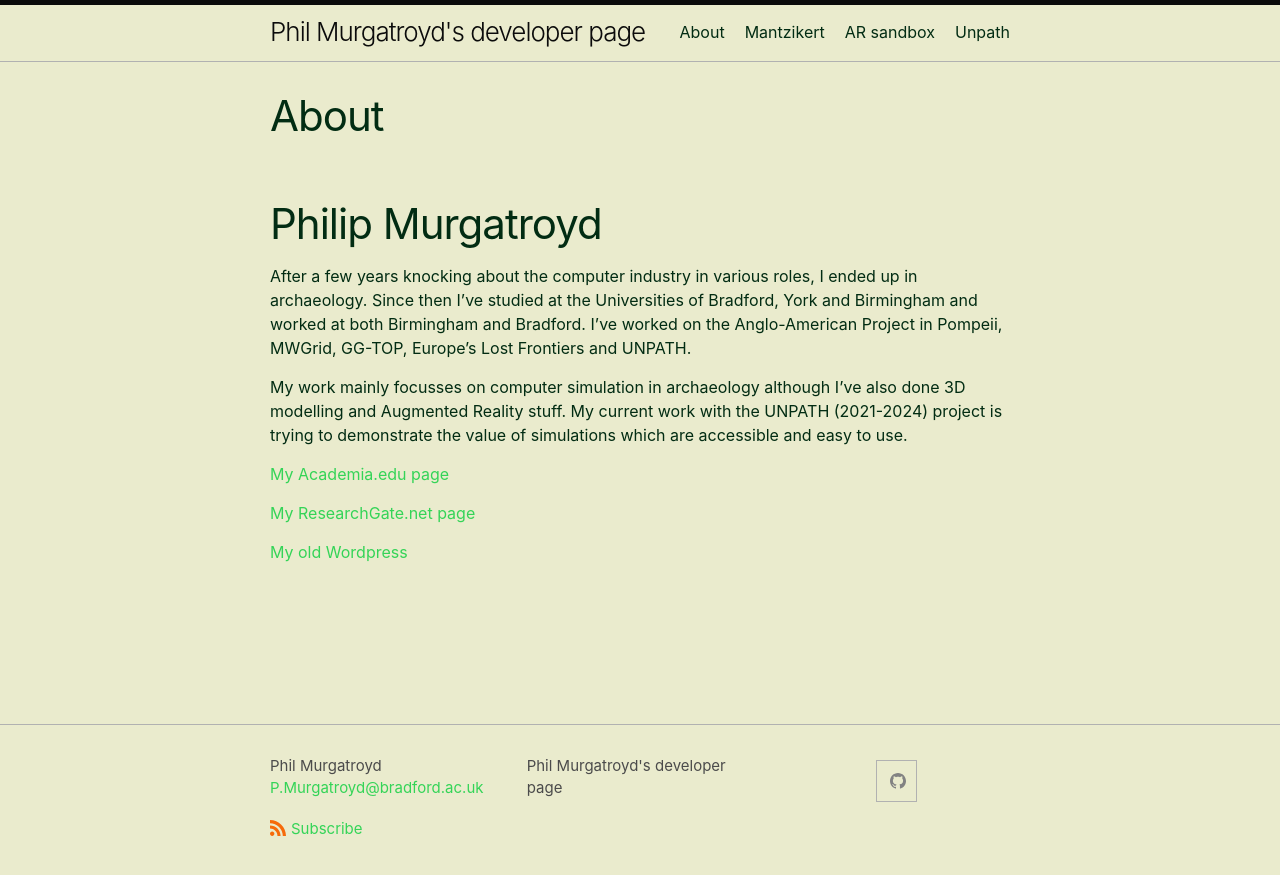
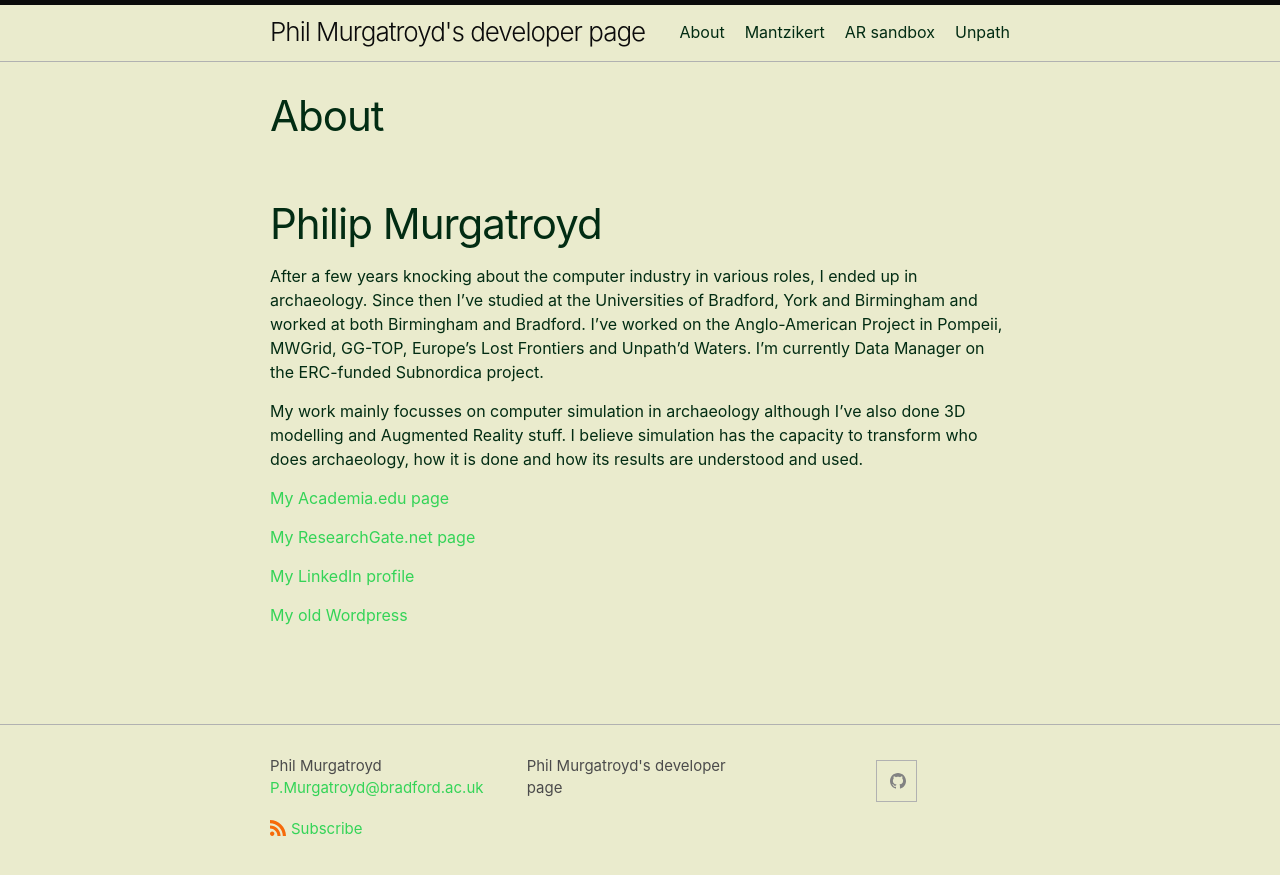
Before and after one commit to ELFdev001/ELFdev001.github.io, a Jekyll site: the page built from about.markdown, in a window 1280 px wide. Shown: the top 875 px of the page. Built offline with Jekyll 4.4.1, drawn with Linux system fonts in a browser that asks for light colours.

Commit message:
Added summary and updated some text

```diff
--- a/about.markdown
+++ b/about.markdown
@@ -5,12 +5,14 @@ permalink: /about/
 ---
 
 # Philip Murgatroyd
-After a few years knocking about the computer industry in various roles, I ended up in archaeology. Since then I've studied at the Universities of Bradford, York and Birmingham and worked at both Birmingham and Bradford. I've worked on the Anglo-American Project in Pompeii, MWGrid, GG-TOP, Europe's Lost Frontiers and UNPATH.
+After a few years knocking about the computer industry in various roles, I ended up in archaeology. Since then I've studied at the Universities of Bradford, York and Birmingham and worked at both Birmingham and Bradford. I've worked on the Anglo-American Project in Pompeii, MWGrid, GG-TOP, Europe's Lost Frontiers and Unpath'd Waters. I'm currently Data Manager on the ERC-funded Subnordica project.
 
-My work mainly focusses on computer simulation in archaeology although I've also done 3D modelling and Augmented Reality stuff. My current work with the UNPATH (2021-2024) project is trying to demonstrate the value of simulations which are accessible and easy to use.
+My work mainly focusses on computer simulation in archaeology although I've also done 3D modelling and Augmented Reality stuff. I believe simulation has the capacity to transform who does archaeology, how it is done and how its results are understood and used.
 
 [My Academia.edu page](https://bradford.academia.edu/PhilipMurgatroyd)
 
 [My ResearchGate.net page](https://www.researchgate.net/profile/Phil-Murgatroyd-2)
 
+[My LinkedIn profile](https://uk.linkedin.com/in/phil-murgatroyd-974155321)
+
 [My old Wordpress](https://archaeologyabm.wordpress.com/)
--- a/unpath.markdown
+++ b/unpath.markdown
@@ -5,6 +5,6 @@ permalink: /unpath/
 ---
 
 # Unpath'd Waters, Undream'd Shores
-[Unpath'd Waters](https://unpathdwaters.org.uk/) is an AHRC-funded 'Towards a National Collection' project. It aims to trial methods of connecting maritime heritage data sets. As part of this, I am working on creating a simulation of pre-inundation Doggerland. There is a version for use in the Unpath'd Waters roaming exhibition, with a further version which can be downloaded and used at home.
+[Unpath'd Waters](https://historicengland.org.uk/research/current/discover-and-understand/coastal-and-marine/unpathd-waters/) was an AHRC-funded 'Towards a National Collection' project. It was a pilot project, aimed at trialling methods of connecting maritime heritage data sets. As part of this, I worked on creating a simulation of pre-inundation Doggerland. There is a version for use in the Unpath'd Waters roaming exhibition, with a further version which can be downloaded and used at home.
 
-Both of these versions will be available on my [itch.io](https://zwack.itch.io/) page.
+Both of these versions are available on my [itch.io](https://zwack.itch.io/) page.
```
Also changed, not shown: _posts/2025-01-02-someoutputs.markdown (added, +12 -0 lines).
